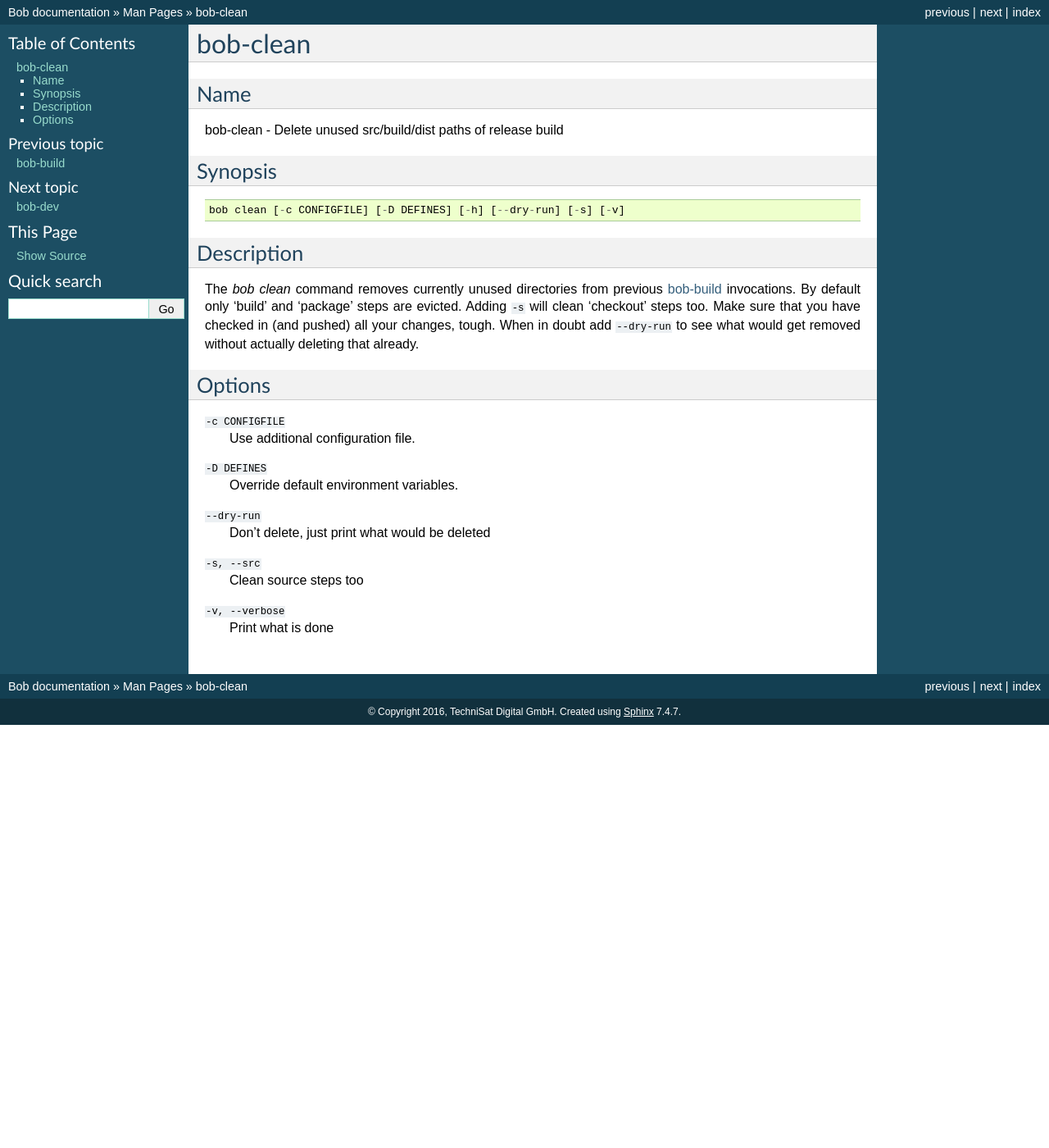
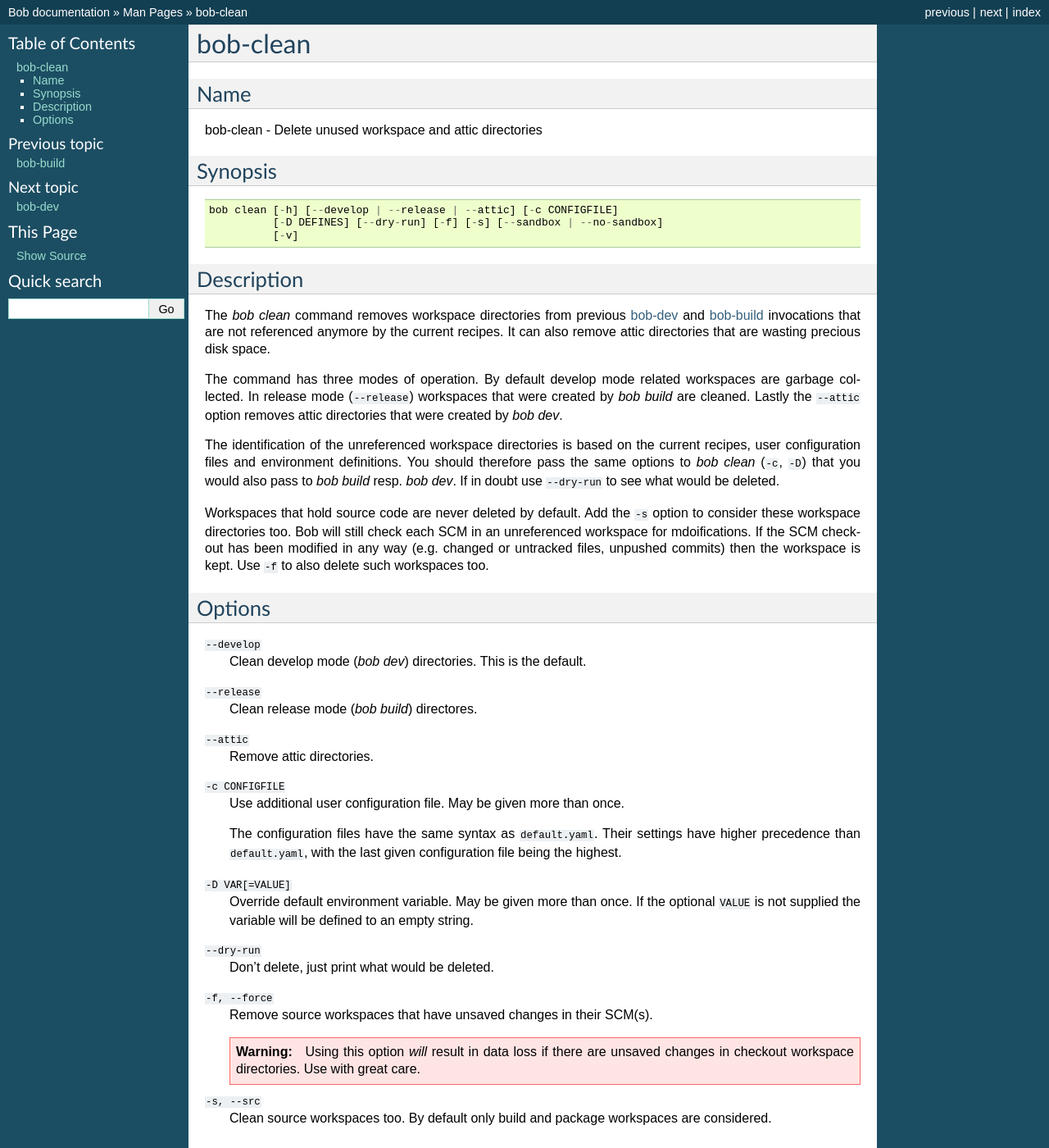
Before and after one commit to BobBuildTool/bob, a Sphinx documentation site: the page built from doc/manpages/bob-clean.rst, in a window 1280 px wide and 1400 px high. Shown: the whole window at 82% size. Built offline with Sphinx 7.4.7, drawn with Linux system fonts in a browser that asks for light colours; formulas are drawn with MathJax 3; the version number could not be read and is left out; some of the changed text lies outside the part shown.

Commit message:
doc: update bob-clean manpage
Describe the new options and behaviour.

```diff
--- a/doc/manpages/bob-clean.rst
+++ b/doc/manpages/bob-clean.rst
@@ -6,41 +6,74 @@ bob-clean
    Name
    ----
 
-   bob-clean - Delete unused src/build/dist paths of release build
+   bob-clean - Delete unused workspace and attic directories
 
 Synopsis
 --------
 
 ::
 
-    bob clean [-c CONFIGFILE] [-D DEFINES] [-h] [--dry-run] [-s] [-v]
-
+    bob clean [-h] [--develop | --release | --attic] [-c CONFIGFILE]
+              [-D DEFINES] [--dry-run] [-f] [-s] [--sandbox | --no-sandbox]
+              [-v]
 
 Description
 -----------
 
-The *bob clean* command removes currently unused directories from previous
-:doc:`bob-build` invocations.  By default only 'build' and 'package' steps are
-evicted. Adding ``-s`` will clean 'checkout' steps too. Make sure that you have
-checked in (and pushed) all your changes, tough. When in doubt add
-``--dry-run`` to see what would get removed without actually deleting that
-already.
+The *bob clean* command removes workspace directories from previous
+:doc:`bob-dev` and :doc:`bob-build` invocations that are not referenced anymore
+by the current recipes. It can also remove attic directories that are wasting
+precious disk space.
 
+The command has three modes of operation. By default develop mode related
+workspaces are garbage collected. In release mode (``--release``) workspaces
+that were created by *bob build* are cleaned. Lastly the ``--attic`` option
+removes attic directories that were created by *bob dev*.
+
+The identification of the unreferenced workspace directories is based on the
+current recipes, user configuration files and environment definitions. You
+should therefore pass the same options to *bob clean* (``-c``, ``-D``) that you
+would also pass to *bob build* resp. *bob dev*. If in doubt use ``--dry-run``
+to see what would be deleted.
+
+Workspaces that hold source code are never deleted by default. Add the ``-s``
+option to consider these workspace directories too. Bob will still check each
+SCM in an unreferenced workspace for mdoifications.  If the SCM checkout has
+been modified in any way (e.g. changed or untracked files, unpushed commits)
+then the workspace is kept. Use ``-f`` to also delete such workspaces too.
 
 Options
 -------
 
-``-c CONFIGFILE``
-    Use additional configuration file.
+``--develop``
+    Clean develop mode (*bob dev*) directories. This is the default.
 
-``-D DEFINES``
-    Override default environment variables.
+``--release``
+    Clean release mode (*bob build*) directores.
+
+``--attic``
+    Remove attic directories.
+
+.. include:: std-opt-cfg.rst
 
 ``--dry-run``
-    Don't delete, just print what would be deleted
+    Don't delete, just print what would be deleted.
+
+``-f, --force``
+    Remove source workspaces that have unsaved changes in their SCM(s).
+
+    .. warning::
+       Using this option *will* result in data loss if there are unsaved
+       changes in checkout workspace directories. Use with great care.
 
 ``-s, --src``
-    Clean source steps too
+    Clean source workspaces too. By default only build and package workspaces
+    are considered.
+
+    .. attention::
+       You should double check with ``--dry-run`` that no unintended workspaces
+       are actually deleted. While Bob can check SCMs that it knows it cannot
+       detect all modifications, e.g. changes to extracted tar files.
 
 ``-v, --verbose``
-    Print what is done
+    Print what is done.
```
